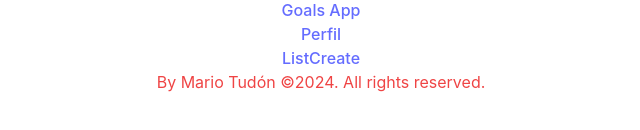
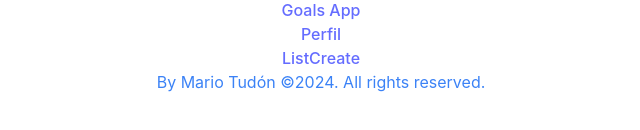
Before and after one commit to MarioTudon/Goals-App, a React (Vite) app: page / in a window 1280 px wide. Shown: the part 366-496 px from the top of the page, without its empty margins (319-959 px from the left). Built offline with nearby package versions, Linux system fonts and the light colour scheme.

Commit message:
Se añadio script para automatizar build de Tailwind

```diff
--- a/package.json
+++ b/package.json
@@ -8,7 +8,8 @@
     "dev": "vite",
     "build": "vite build --emptyOutDir",
     "lint": "eslint .",
-    "preview": "vite preview"
+    "preview": "vite preview",
+    "tailwind:watch": "npx tailwindcss -i ./src/index.css -o ./src/output.css --watch"
   },
   "dependencies": {
     "react": "^18.3.1",
--- a/src/components/shared/Footer.jsx
+++ b/src/components/shared/Footer.jsx
@@ -4,7 +4,7 @@ function Footer() {
 
     return (
         <>
-            <footer className='text-red-500'>
+            <footer className='text-blue-500'>
                 By Mario Tudón &copy;2024. All rights reserved.
             </footer>
         </>
--- a/src/output.css
+++ b/src/output.css
@@ -554,9 +554,14 @@ video {
   --tw-contain-style:  ;
 }
 
-.text-red-500 {
+.text-lime-500 {
   --tw-text-opacity: 1;
-  color: rgb(239 68 68 / var(--tw-text-opacity));
+  color: rgb(132 204 22 / var(--tw-text-opacity));
+}
+
+.text-blue-500 {
+  --tw-text-opacity: 1;
+  color: rgb(59 130 246 / var(--tw-text-opacity));
 }
 
 :root {
```
